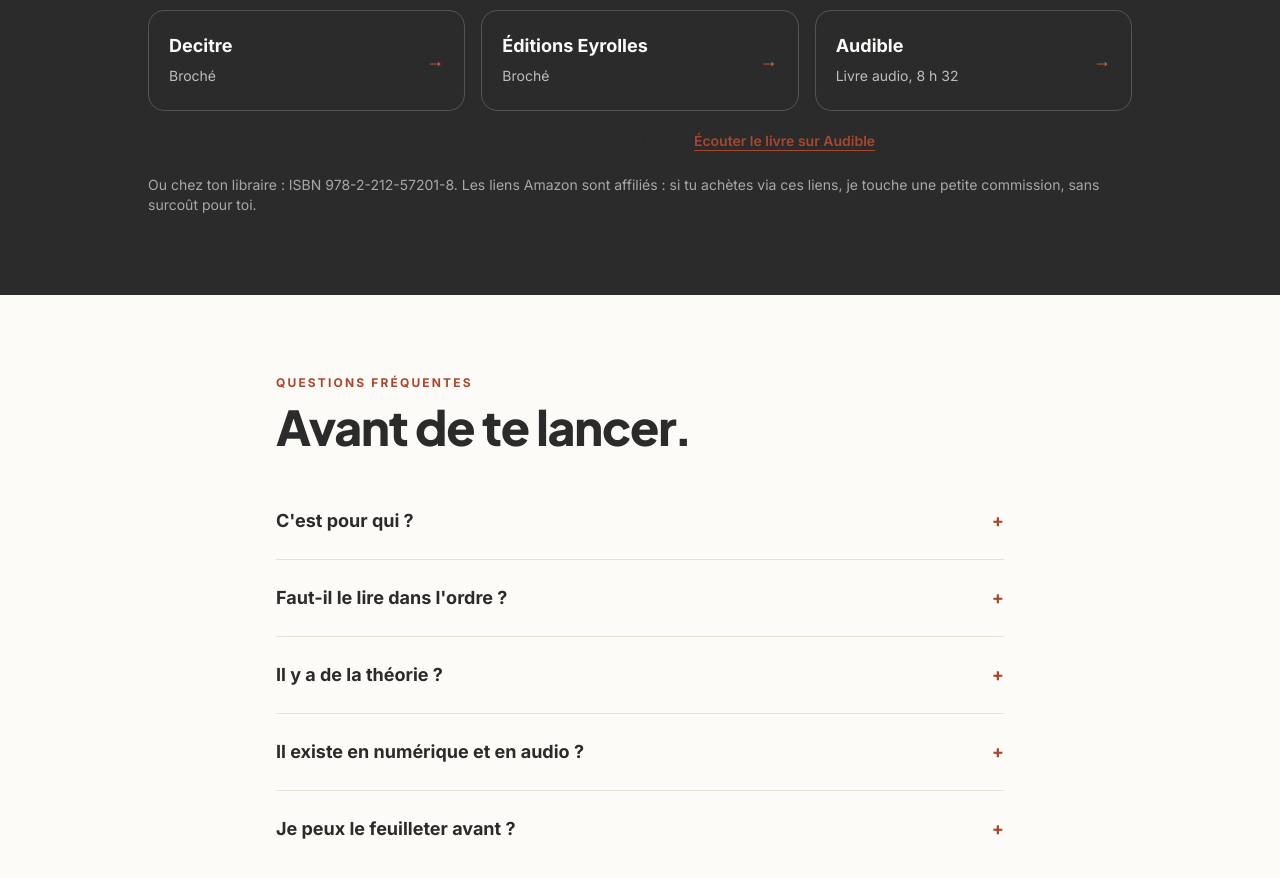
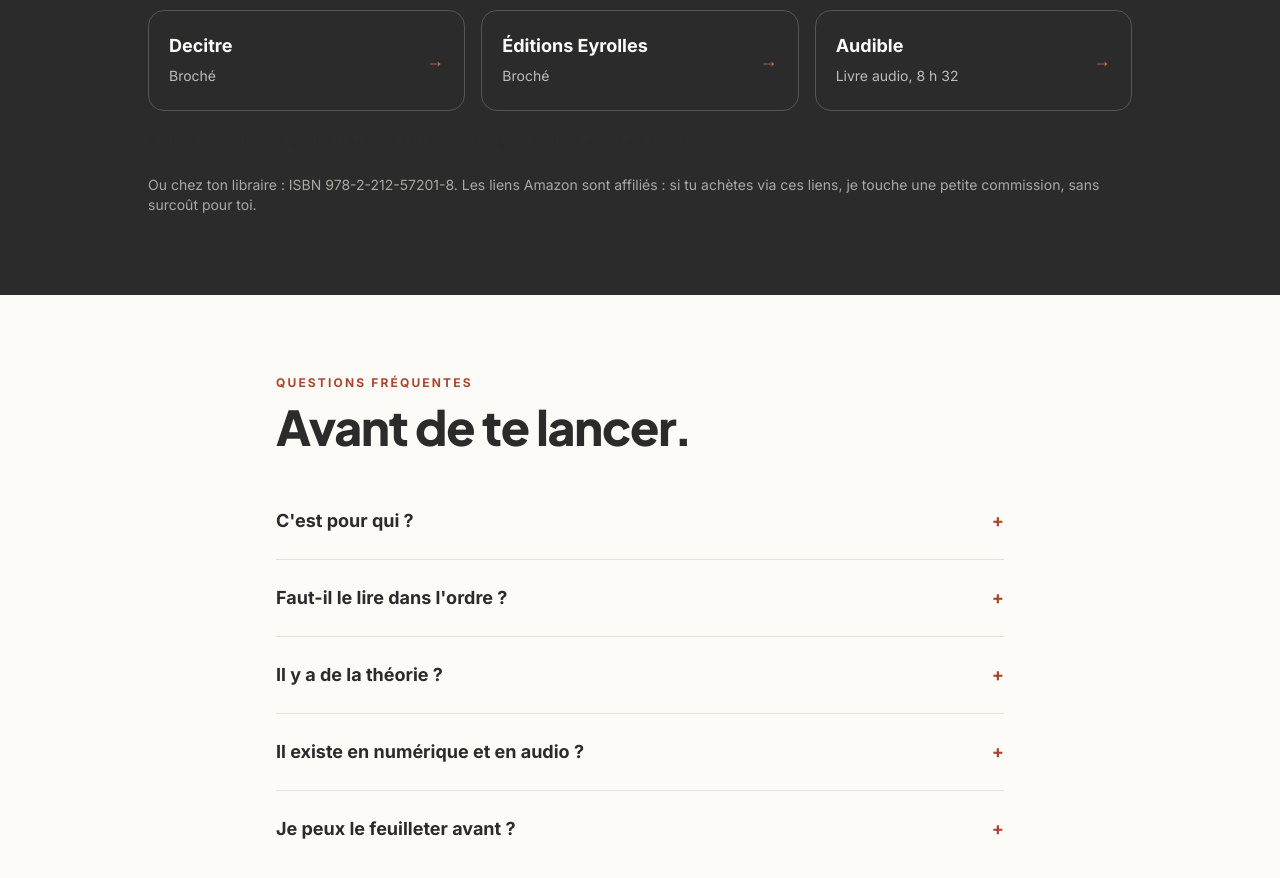
Before and after one commit to Onur-IA/onurkarapinar-site, a React (Vite) app: page /livre in a window 1280 px wide. Shown: the part 6740-7618 px from the top of the page. Built offline with nearby package versions, Linux system fonts and the light colour scheme.

Commit message:
A11y : liste chronologie, lien Audible

```diff
--- a/src/pages/APropos.tsx
+++ b/src/pages/APropos.tsx
@@ -50,7 +50,7 @@
     </section>
     <section className="border-y border-sable bg-white/60"><div className="mx-auto max-w-6xl px-5 py-12"><Stats items={[["12 M", "de vues en 10 ans, toutes plateformes"], ["13 000", "lecteurs de la newsletter"], ["30 000", "abonnés LinkedIn"], ["15 000+", "livres vendus"], ["100+", "personnes coachées"], ["500+", "personnes formées"]]}/></div></section>
     <section className="mx-auto max-w-4xl px-5 py-20"><Reveal><div className="kicker">Mon histoire</div><h2 className="h2 mt-3">De la radio à l'IA : une curiosité qui pousse toutes les portes.</h2></Reveal>
-      <ol className="mt-10 border-l-2 border-sable">{chapters.map(([d, t, x], i) => <Reveal key={t} delay={i * 40} className="mb-10 last:mb-0"><li className="relative pl-8"><span aria-hidden="true" className="absolute -left-[9px] top-1.5 h-4 w-4 rounded-full border-4 border-creme bg-terra"/><div className="text-sm font-bold uppercase tracking-wider text-terra">{d}</div><h3 className="mt-1 text-xl font-extrabold">{t}</h3><p className="mt-2 leading-relaxed text-ink/85"><Tl t={x}/></p></li></Reveal>)}</ol>
+      <ol className="mt-10 border-l-2 border-sable">{chapters.map(([d, t, x], i) => <li key={t} className="relative mb-10 pl-8 last:mb-0"><Reveal delay={i * 40}><span aria-hidden="true" className="absolute -left-[9px] top-1.5 h-4 w-4 rounded-full border-4 border-creme bg-terra"/><div className="text-sm font-bold uppercase tracking-wider text-terra">{d}</div><h3 className="mt-1 text-xl font-extrabold">{t}</h3><p className="mt-2 leading-relaxed text-ink/85"><Tl t={x}/></p></Reveal></li>)}</ol>
       <Reveal className="mt-12 rounded-2xl bg-pale/60 p-6 text-ink/85">Et le livre ? Il parle de tout ça : des petits gestes répétés qui finissent par changer une trajectoire. <a href={AMAZON} target="_blank" rel={amzRel} className="font-bold text-terra underline underline-offset-4">Le commander sur Amazon</a> ou <Link to="/livre" className="font-bold text-terra underline underline-offset-4">en savoir plus</Link></Reveal>
     </section>
     <section className="bg-ink text-creme"><div className="mx-auto max-w-4xl px-5 py-20"><Reveal><div className="kicker !text-terral">Ce que je crois</div>
--- a/src/pages/Livre.tsx
+++ b/src/pages/Livre.tsx
@@ -103,7 +103,7 @@
         <p className="mt-4 text-ink/85">Je m'appelle Onur. Avant d'écrire sur l'IA, j'ai écrit sur les habitudes. Ce livre est le fruit de trois ans de recherche et d'écriture, et de beaucoup de tests sur moi, ratés compris. Ce qui marchait tenait toujours en un geste minuscule, répété. Aujourd'hui, j'applique la même idée à l'IA dans ma newsletter.</p></Reveal></section>
     <section id="acheter" className="scroll-mt-20 bg-ink text-creme"><div className="mx-auto max-w-5xl px-5 py-20"><Reveal><div className="kicker !text-pale">Où l'acheter</div><h2 className="h2 mt-3">Choisis ton format.</h2></Reveal>
       <div className="mt-8 grid gap-4 sm:grid-cols-2 lg:grid-cols-3">{buy.map((b: any) => <a key={b.n + b.f} href={b.u} target="_blank" rel={b.a ? amzRel : "noopener"} className="flex min-h-[72px] items-center justify-between rounded-2xl border border-creme/20 p-5 transition hover:border-terral hover:bg-creme/5"><span><b>{b.n}</b><br/><span className="text-sm text-creme/70">{b.f}</span></span><span className="text-terral">→</span></a>)}</div>
-      <p className="mt-5 text-sm text-ink/70"><b>Astuce :</b> avec l'essai gratuit d'Audible (30 jours), ton premier livre audio est offert. <a href="https://www.audible.fr/pd/B08F5JK48R" target="_blank" rel="noopener" className="font-semibold text-terra underline underline-offset-4">Écouter le livre sur Audible</a></p>
+      <p className="mt-5 text-sm text-ink/70"><b>Astuce :</b> avec l'essai gratuit d'Audible (30 jours), ton premier livre audio est offert. <a href="https://www.audible.fr/pd/B08F5JK48R" target="_blank" rel="noopener" className="font-semibold text-ink underline underline-offset-4">Écouter le livre sur Audible</a></p>
       <p className="mt-6 text-sm text-creme/60">Ou chez ton libraire : ISBN 978-2-212-57201-8. Les liens Amazon sont affiliés : si tu achètes via ces liens, je touche une petite commission, sans surcoût pour toi.</p></div></section>
     <section className="mx-auto max-w-3xl px-5 py-20"><Reveal><div className="kicker">Questions fréquentes</div><h2 className="h2 mt-3">Avant de te lancer.</h2></Reveal>
       <div className="mt-8 divide-y divide-sable">{faq.map(([q, a]) => <details key={q} className="group py-4"><summary className="flex min-h-[44px] cursor-pointer list-none items-center justify-between font-bold">{q}<span aria-hidden="true" className="text-terra group-open:rotate-45 transition">+</span></summary><p className="mt-2 text-ink/80">{a}</p></details>)}</div></section>
```
